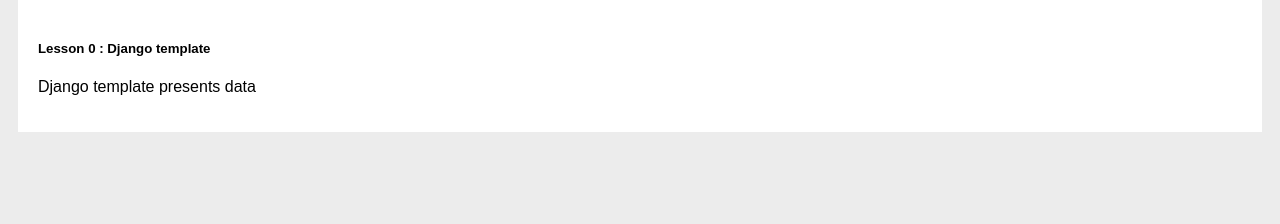
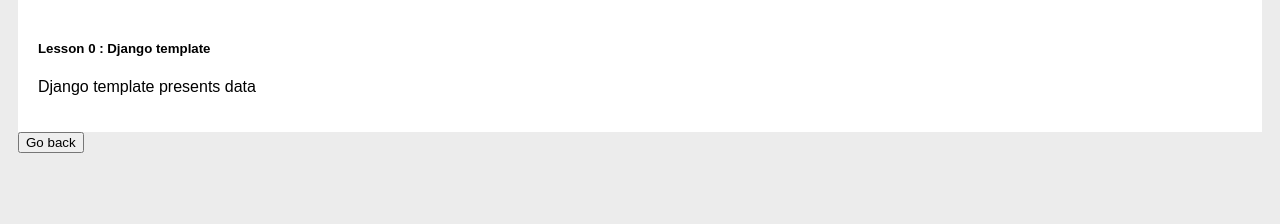
Before and after one commit to fazztx/ibmDjangoLab6, a Django app: page /onlinecourse/course/1/details in a window 1280 px wide. Shown: the part 576-800 px from the top of the page. Run offline with Django 3.2, Linux system fonts and the light colour scheme; data comes from the database, SQL or seed files in the repository; both versions use the stored data as it was after the commit.

Commit message:
Added go back button, just for extra practice.

```diff
--- a/onlinecourse/templates/onlinecourse/course_detail.html
+++ b/onlinecourse/templates/onlinecourse/course_detail.html
@@ -17,5 +17,11 @@
         <p>{{lesson.content}}</p>
     </div>
     {% endfor %}
+    <div>
+        <form action="{% url 'onlinecourse:course_list_view' %}" method="post">
+            {% csrf_token %}
+            <input type="submit" value="Go back" />
+        </form>
+    </div>
 </body>
 </html>
--- a/onlinecourse/views.py
+++ b/onlinecourse/views.py
@@ -9,7 +9,7 @@ from django.http import Http404
 # Create your views here.
 def course_list_view(request):
     context = {}
-    if request.method == "GET":
+    if request.method: #== "GET": #Disabled this part of the code to enable "go-back button"
         top_ten_courses = Course.objects.order_by('total_enrollment')[:10]
         # context = {'course_list': courses}
         # Append the course list as an entry of context dict
```
Also changed, not shown: db.sqlite3.
